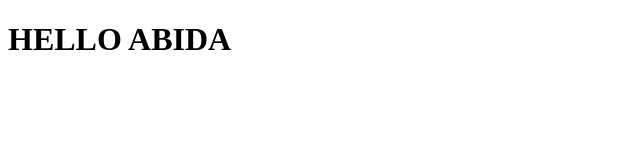
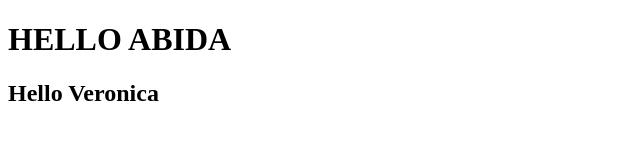
Before and after one commit to abida-477/test-repo, a plain HTML site: page index.html in a window 1280 px wide. Shown: the whole page, without its empty margins (0-640 px from the left). Drawn offline with Linux system fonts and the light colour scheme.

Commit message:
ADD new message

```diff
--- a/index.html
+++ b/index.html
@@ -7,5 +7,6 @@
 
 <body>
 <h1> HELLO ABIDA</h1>
+	<h2> Hello Veronica</h2>
 </body>
 </html>
```
